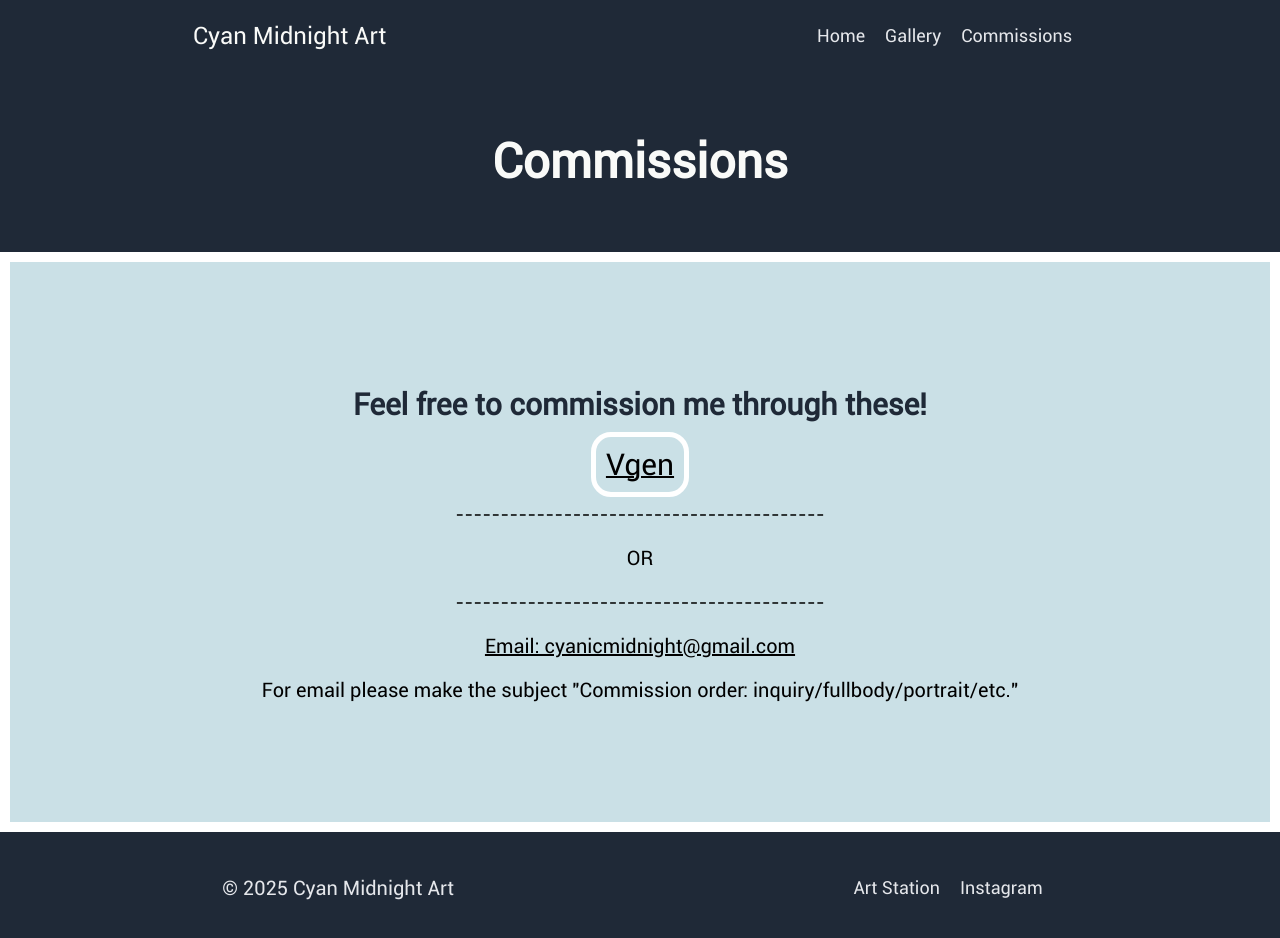
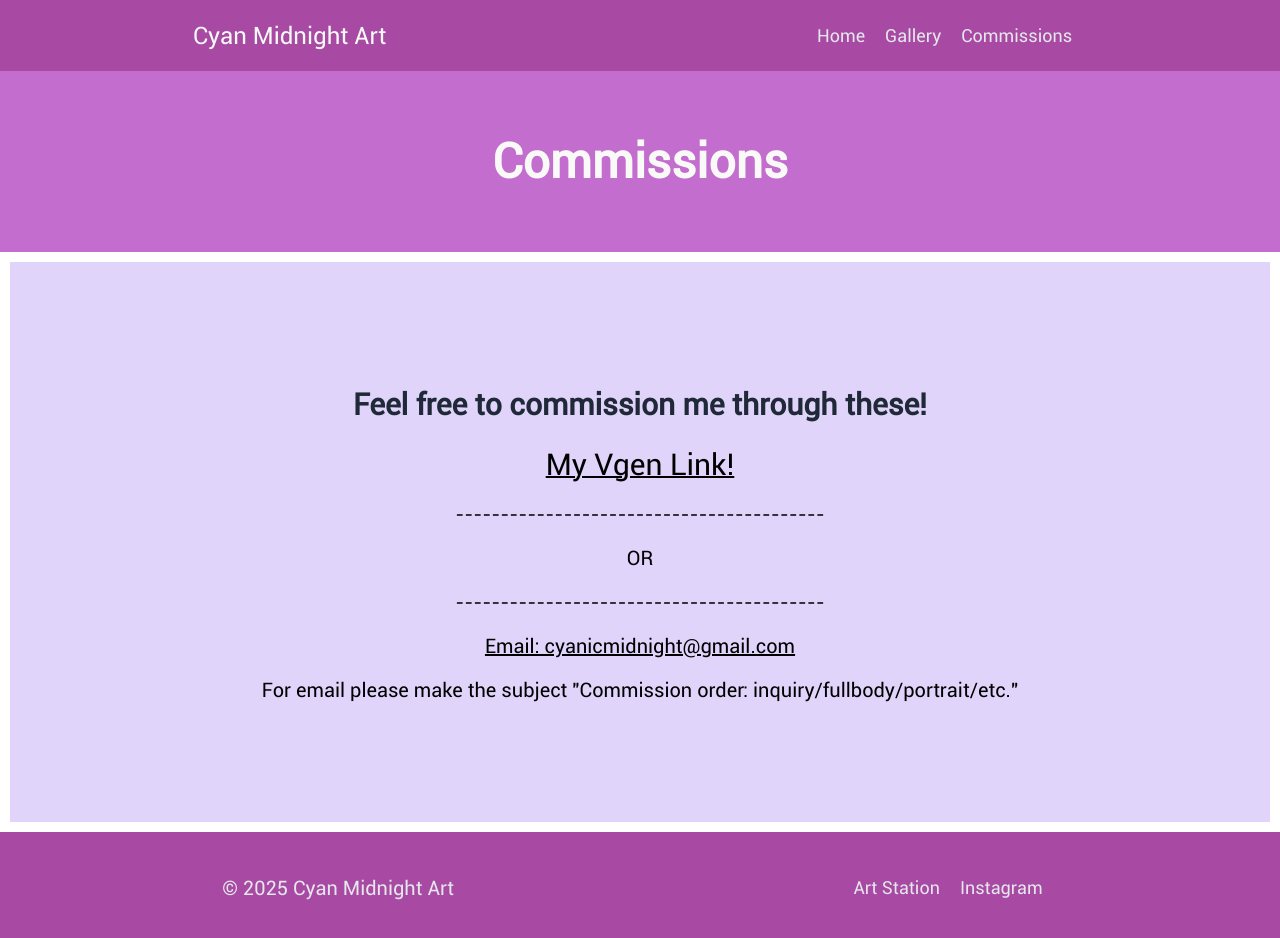
Before and after one commit to KeiSasazawa/CyanMidnightArtPortfolio, a plain HTML site: page commissions.html in a window 1280 px wide. Drawn offline with Linux system fonts and the light colour scheme.

Commit message:
Change css background color, fix commission page
Modify background color to suit theme of artstyle.
Edit commission page. Change vgen link from "Vgen"
to "Vgen link". This will make it easier to read.

```diff
--- a/commissions.html
+++ b/commissions.html
@@ -26,7 +26,7 @@
             <div>
                 <h2>Feel free to commission me through these!</h2>
 
-                    <p><u><a id= vgen href="https://vgen.co/CyanMidnightArt" target="_blank" rel="noopener noreferrer"> Vgen </a></u></p>
+                    <p><u><a id= vgen href="https://vgen.co/CyanMidnightArt" target="_blank" rel="noopener noreferrer"> My Vgen Link! </a></u></p>
                     <p>-----------------------------------------</p>
                     <p>OR</p>
                     <p>-----------------------------------------</p>
--- a/style.css
+++ b/style.css
@@ -18,12 +18,21 @@ body {
 
 .header {
     display: flex;
-    background-color: #1f2937;
+    background-color: #a84aa4;
     padding: 10px;
     gap: 50px;
     justify-content:space-around;
     align-items: center;
 
+}
+
+.hero {
+    padding: 30px;
+    display: flex;
+    background-color: #c36dcf;
+    justify-content: space-around;
+    align-items: center;
+    gap: 10px;
 }
 
 .logo a {
@@ -54,14 +63,6 @@ a {
 }
 
 
-.hero {
-    padding: 30px;
-    display: flex;
-    background-color: #1f2937;
-    justify-content: space-around;
-    align-items: center;
-    gap: 10px;
-}
 
 .heroMain, .call, h1 {
     font-size: 48px;
@@ -73,7 +74,7 @@ a.button {
     padding: 5px 10px;
     border: 0;
     border-radius: 4px;
-    background-color: #3882F6;
+    background-color: #ff00b3;
     color: #F9FAF8;
     font-size: 20px;
     margin: 10px;
@@ -86,6 +87,8 @@ h2 {
 }
 .second {
     padding: 30px;
+    background-color: #fcccf3;
+
 }
 .random {
     display: flex;
@@ -98,7 +101,7 @@ h2 {
 }
 
 .showcase {
-    background-color: #cae0e6;
+    background-color: #e1d4fa;
     display: flex;
     justify-content: center;
     align-items: center;
@@ -118,7 +121,7 @@ img {
 }
 
 .quotebox {
-    background-color: #E5E7EB;
+    background-color: #fcccf3;
     padding: 50px;
 }
 .quote {
@@ -132,9 +135,10 @@ img {
     display: flex;
     justify-content: center;
     align-items: center;
+    background-color: #fcccf3
 }
 .modal {
-    background-color: #3882F6;
+    background-color: #ff00b3;
     padding: 30px;
     flex: 1;
     display: flex;
@@ -159,15 +163,12 @@ img {
     align-items: center;
     padding: 30px;
 
-    background-color: #1f2937;
-    color: #E5E7EB;
-    background-color: #1f2937;
+    background-color: #a84aa4;
     color: #E5E7EB;
 }
 
 #vgen {
     font-size: 30px;
-    border: solid 5px #ffff;
     padding: 10px;
-    border-radius: 20px;
+
 }
```
